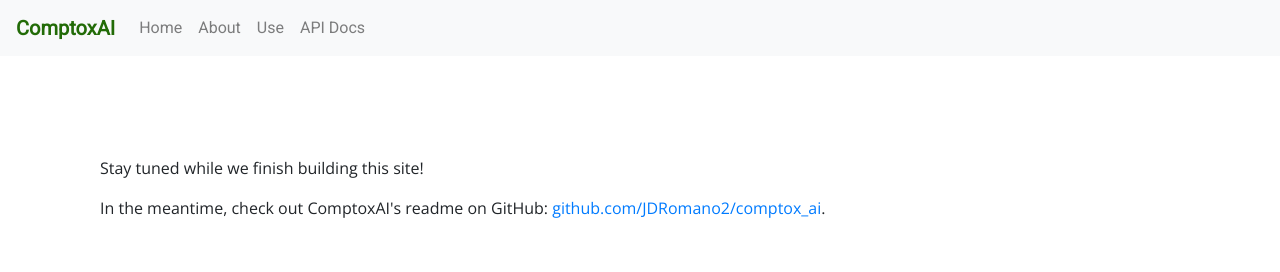
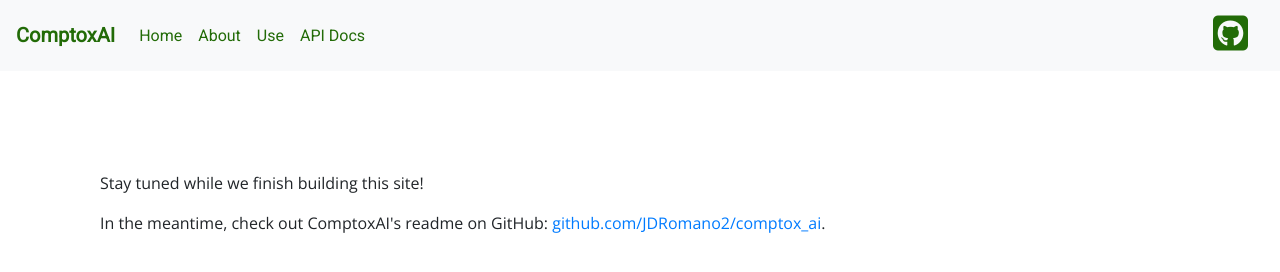
Before and after one commit to JDRomano2/comptox.ai, an Eleventy site: page www/index.html in a window 1280 px wide. Built offline with nearby package versions, Linux system fonts and the light colour scheme; Eleventy itself is replaced by a stand-in of ours; files that its build step writes are made by us from their sources.

Commit message:
Tweak navbar colors and add github icon link

```diff
--- a/src/_includes/assets/app.css
+++ b/src/_includes/assets/app.css
@@ -16,8 +16,21 @@
     font-family: 'Open Sans', sans-serif;
 }
 
+.navbar-brand {
+    padding-bottom: 7px;
+}
+
+.navbar-light .navbar-nav .nav-link {
+    color: #226b07;
+}
+
 .wrap {
     min-height: 85%;
+}
+
+.fa-2x {
+    font-size: 2em;
+    color: #226b07;
 }
 
 #logo {
--- a/src/_includes/components/header.njk
+++ b/src/_includes/components/header.njk
@@ -4,16 +4,14 @@
     <div class="collapse navbar-collapse" id="navbarSupportedContent">
       <ul class="navbar-nav mr-auto">
         <li class="nav-item"><a href="{{ "./index.html" }}" class="nav-link">Home</a></li>
-        <li class="nav-item"><a href="" class="nav-link">About</a></li>
-        <li class="nav-item"><a href="" class="nav-link">Use</a></li>
+        <li class="nav-item"><a href="{{ "about/" }}" class="nav-link">About</a></li>
+        <li class="nav-item"><a href="{{ "use/" }}" class="nav-link">Use</a></li>
         <li class="nav-item"><a href="{{ "docs/" }}" class="nav-link">API Docs</a></li>
       </ul>
     </div>
     <div class="nav navbar-nav navbar-right">
       <ul class="navbar-nav navbar-right">
-        <li class="navbar-brand"><a href=""></a></li>
-        <li class="navbar-brand"><a href=""></a></li>
-        <li class="navbar-brand"><a href=""></a></li>
+        <li class="navbar-brand" style="color:slategrey;"><a href="https://github.com/jdromano2/comptox_ai" target="_blank"><i class="fa fa-github-square fa-2x"></i></a></li>
       </ul>
     </div>
   </nav>
--- a/src/_includes/layouts/base.njk
+++ b/src/_includes/layouts/base.njk
@@ -10,6 +10,8 @@
 
   <!-- fonts -->
   <link href="https://fonts.googleapis.com/css?family=Open+Sans|Roboto&display=swap" rel="stylesheet">
+
+  <script src="https://use.fontawesome.com/04f6e4e6fe.js"></script>
 
   {%- set css %}
   {% include 'assets/app.css' %}
```
Also changed, not shown: www/index.html.
